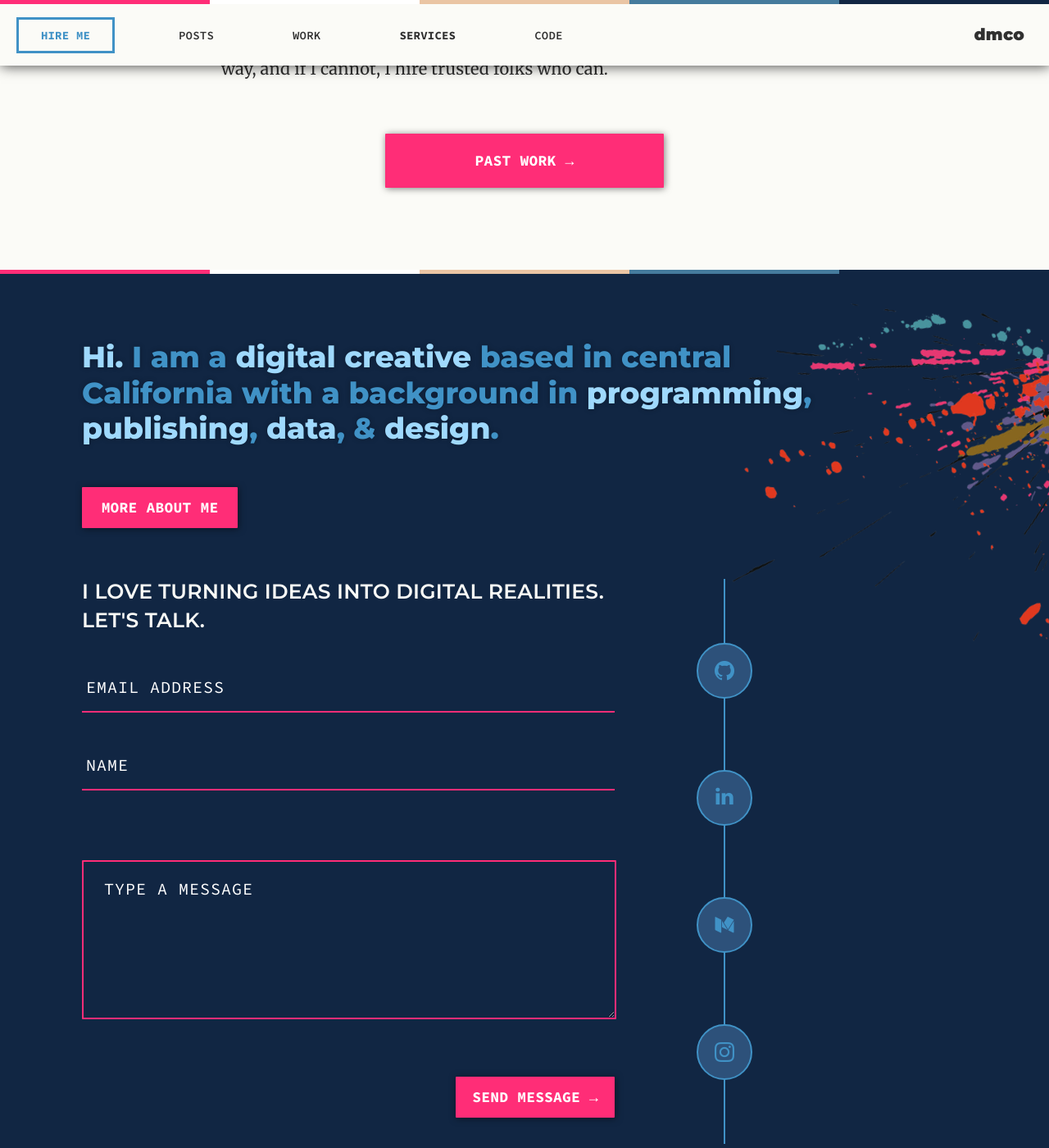
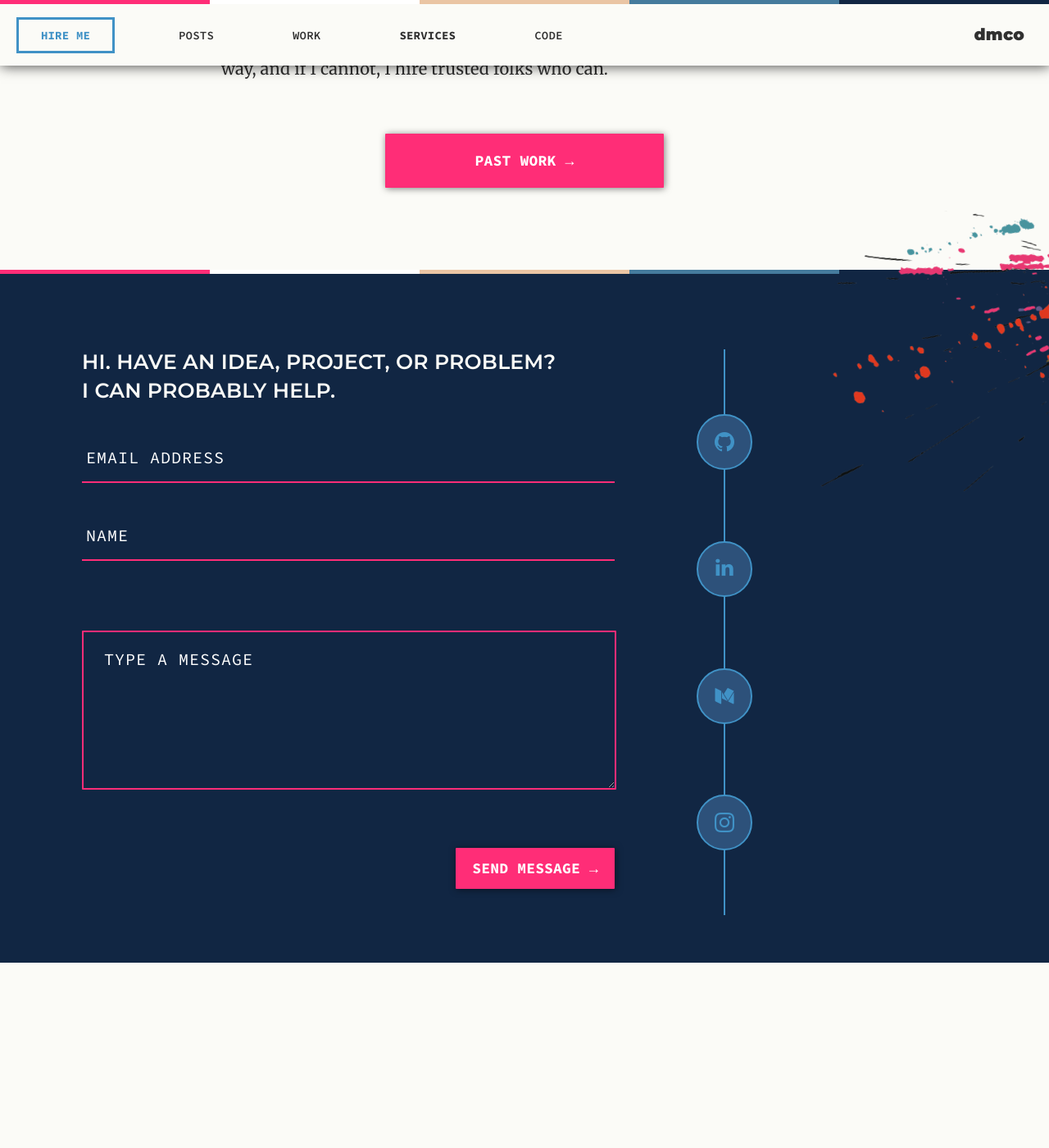
Before and after one commit to middletond/dmco, a Jekyll site: the page built from services.html, in a window 1280 px wide and 1400 px high, scrolled down 2140 px. Shown: the whole window at 82% size. Built offline with Jekyll 4.4.1, drawn with Linux system fonts in a browser that asks for light colours; after the commit the page ends 3314 px from its top, so only the background shows below that.

Commit message:
Simplify + fix footer

```diff
--- a/_includes/footer.html
+++ b/_includes/footer.html
@@ -1,18 +1,18 @@
-<footer class="dark-section">
+<footer class="dark-section" id="{{ page.nav }}Footer">
 	{% unless page.nofooter %}
 
 		{% include palette_bar.html %}
 
 		<div class="content">
 
-			<h2><b>Hi.</b> I am a <b>digital creative</b> based in central California with a background in <b>programming</b>, <b>publishing</b>, <b>data</b>, &amp; <b>design</b>.</h2>
+			<!-- <h2><b>Hi.</b> I am a <b>digital creative</b> based in central California with a background in <b>programming</b>, <b>publishing</b>, <b>data</b>, &amp; <b>design</b>.</h2>
 
-			<a class="button" href="/about/">More About Me</a>
+			<a class="button" href="/about/">More About Me</a> -->
 
 			<div class="grid footer-actions">
 
 				<div class="hello-form grid-item">
-					<h3>I love turning ideas into digital realities. <br />Let's talk.</h3>
+					<h3>Hi. Have an idea, project, or problem? <br />I can probably help.</h3>
 
 					<form name="hello" class="hello" action="." method="get">
 						<div class="field text">
--- a/_sass/_footer.scss
+++ b/_sass/_footer.scss
@@ -4,17 +4,22 @@ footer.dark-section { // styles are similar to dark sections, saving some typing
 	background: $navy !important;
 	position: relative;
 	z-index: 0;
-	overflow: hidden;
+	overflow: visible; // for paint platter
 	&:before { // paint spatter
 		content: "";
-		width: 397px;
+		width: 279px;
 		height: 446px;
 		position: absolute;
-		top: 40px;
-		right: -10px;
+		top: -72px;
+		right: 0px;
 		background-image: url("../img/paint.png");
 		background-repeat: no-repeat;
-		@include below($break-small) { top: 10px; }
+		@include below($break-large) { content: none; top: 10px; }
+	}
+	.palette-bar { // make navy segment stand out from dark bg
+		@include below($break-large) {
+			.segment.fifth { background-color: lighten($navy, 8); }
+		}
 	}
 	.content {
 		padding: 60px 0px;
@@ -68,7 +73,7 @@ footer.dark-section { // styles are similar to dark sections, saving some typing
 			@include above($break-medium) {
 				@include flex_direction(column);
 				width: 68px;
-				margin-left: 100px;
+				margin: 0 0 0 100px;
 				text-align: center;
 				padding: 35px 0px;
 				position: relative;
--- a/_sass/_pages.scss
+++ b/_sass/_pages.scss
@@ -52,9 +52,9 @@
 	}
 	.paint-spatter {
 		top: -92px;
-		right: -150px;
+		right: -220px;
 		z-index: -1;
-		@include below($break-headers) { top: 0px; }
+		@include below($break-headers) { display: none; }
 	}
 	h3 { // XXX needs major refactor but just wanna get it running
 		@include below($break-xx-large) {
@@ -101,6 +101,7 @@
 		}
 	}
 }
+#helloFooter, #aboutFooter { display: none;}
 
 #homePage {
 	.dark-section {
@@ -140,7 +141,9 @@
 	@include below($break-small) {
 		.content p.big {
 			text-align: center !important;
-			padding-bottom: 30px;
 		}
 	}
 }
+#workFooter {
+	margin-top: -40px;
+}
--- a/_sass/_project.scss
+++ b/_sass/_project.scss
@@ -183,6 +183,14 @@
                                         rgba(17,38,67,0) 30%,
                                         rgba(17,38,67,1) 80%);
   }
+  &:last-child {
+    padding-bottom: 50px;
+    &:after {
+    background: linear-gradient(180deg, rgba(17,38,67,0) 0%,
+                                        rgba(17,38,67,0) 30%,
+                                        rgba(17,38,67,1) 80%);
+    }
+  }
   .text { h2, p { color: $white; } }
 }
 .light-section .project {
--- a/work/index.html
+++ b/work/index.html
@@ -3,7 +3,7 @@ layout: base
 nav: work
 title: Work Stories
 ---
-<section class="dark-section top with-transition">
+<section class="dark-section top full">
     <div class="content center">
         <div class="heading-block">
             <h1>Work<span class="dot">&nbsp;</span>Stories</h1>
```
Also changed, not shown: assets/img/paint.png, 1 other file.
